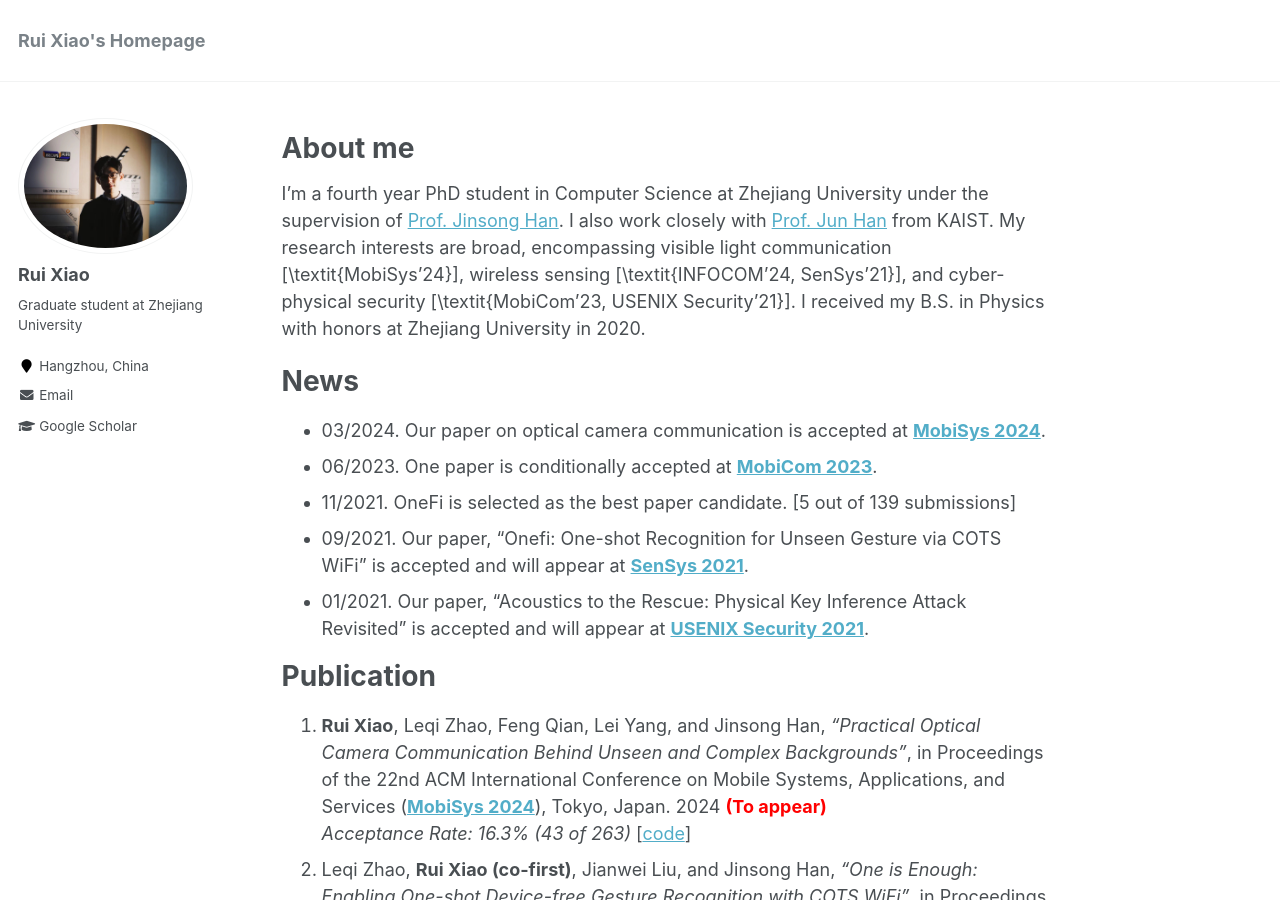
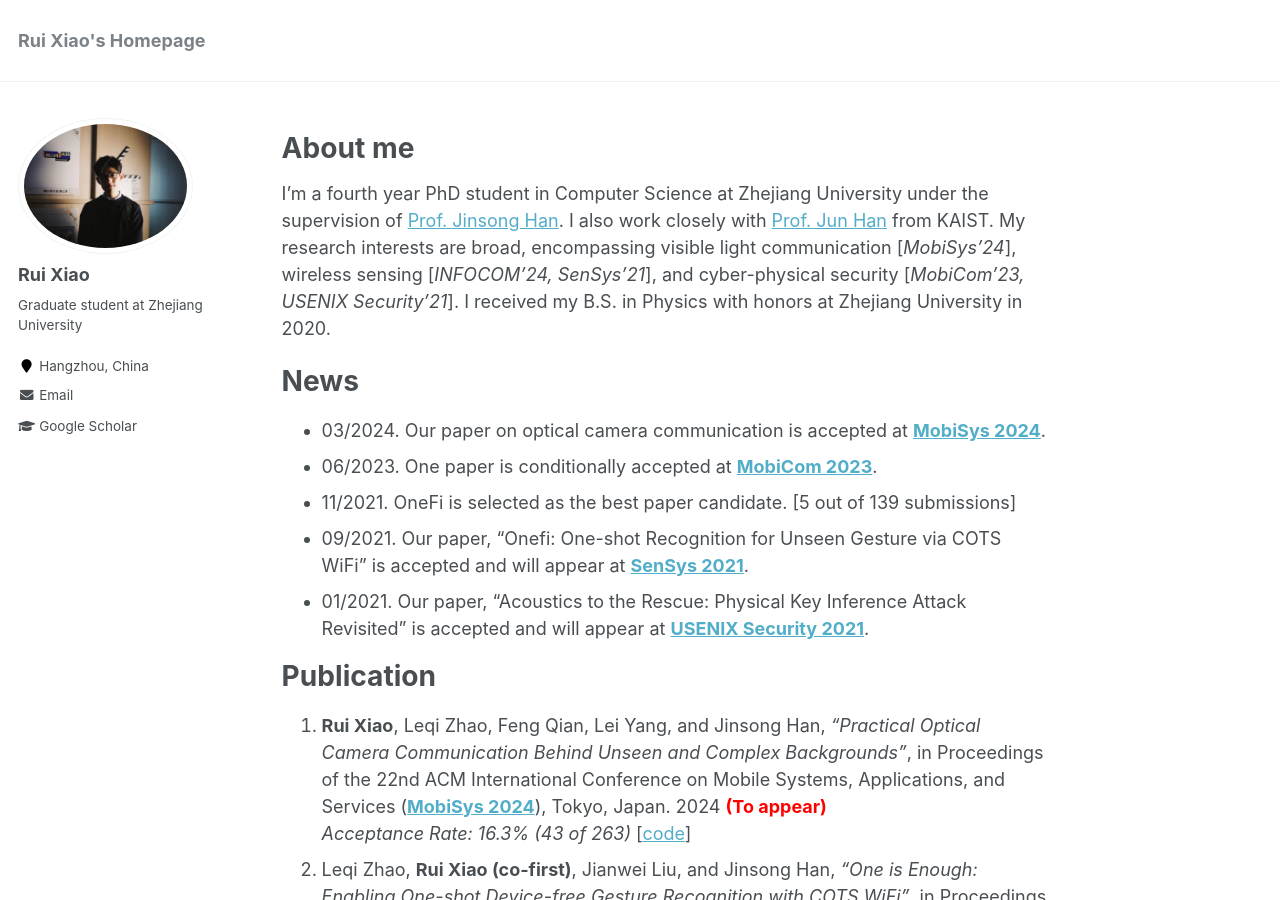
Before and after one commit to ruixiao24/ruixiao24.github.io, a Jekyll site: the page built from _pages/about.md, in a window 1280 px wide and 900 px high. Built offline with Jekyll 4.4.1, drawn with Linux system fonts in a browser that asks for light colours.

Commit message:
Update about.md

```diff
--- a/_pages/about.md
+++ b/_pages/about.md
@@ -10,7 +10,7 @@
 
 # About me
 
-I'm a fourth year PhD student in Computer Science at Zhejiang University under the supervision of [Prof. Jinsong Han](https://person.zju.edu.cn/en/hanjinsong). I also work closely with [Prof. Jun Han](http://www.junhan.org/) from KAIST.  My research interests are broad, encompassing visible light communication [\textit{MobiSys'24}], wireless sensing [\textit{INFOCOM'24, SenSys'21}], and cyber-physical security [\textit{MobiCom'23, USENIX Security'21}]. I received my B.S. in Physics with honors at Zhejiang University in 2020.
+I'm a fourth year PhD student in Computer Science at Zhejiang University under the supervision of [Prof. Jinsong Han](https://person.zju.edu.cn/en/hanjinsong). I also work closely with [Prof. Jun Han](http://www.junhan.org/) from KAIST.  My research interests are broad, encompassing visible light communication [_MobiSys'24_], wireless sensing [_INFOCOM'24, SenSys'21_], and cyber-physical security [_MobiCom'23, USENIX Security'21_]. I received my B.S. in Physics with honors at Zhejiang University in 2020.
 
 # News
 - 03/2024. Our paper on optical camera communication is accepted at **[MobiSys 2024](https://sigmobile.org/mobisys/2024/)**.
```
